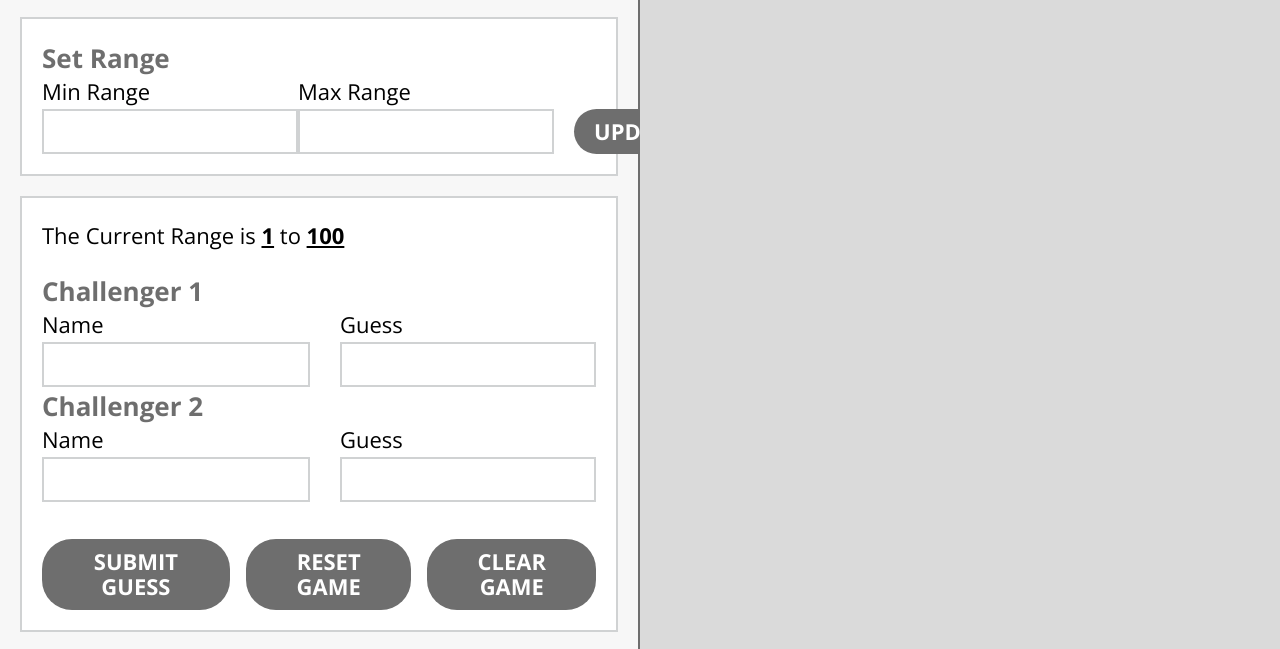
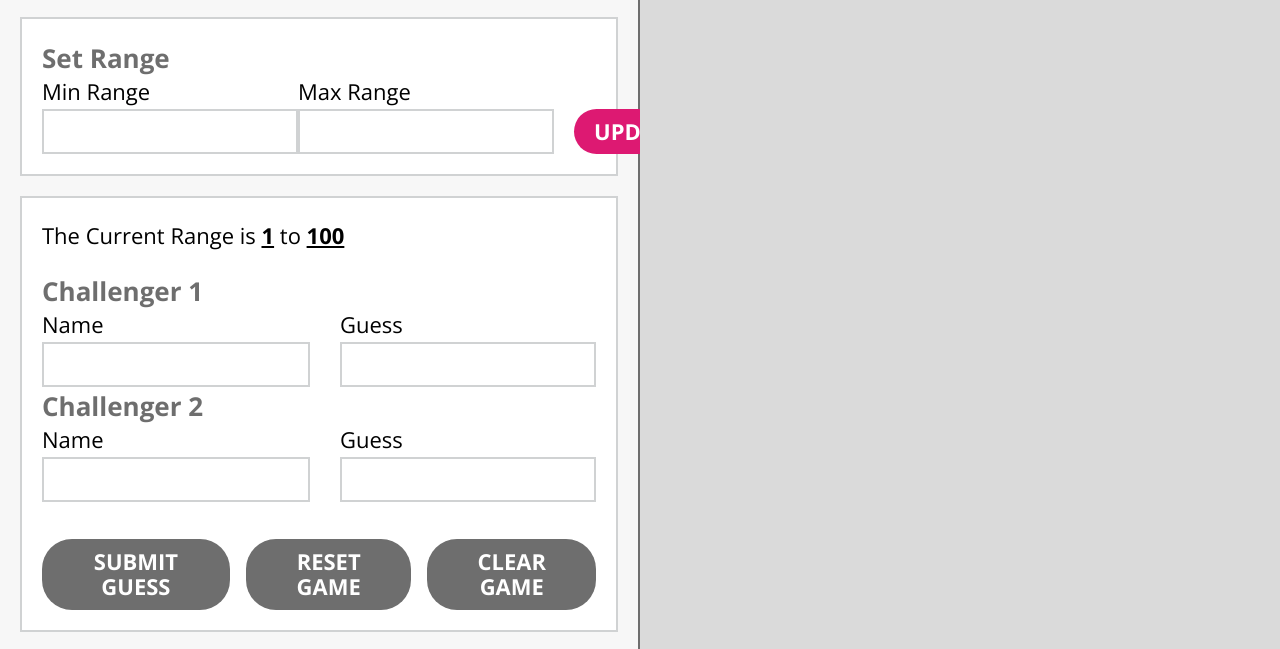
Before and after one commit to jacobogart/jb-rb-number-guesser, a plain HTML site: page index.html in a window 1280 px wide. In both pictures the pointer is over the button "UPDATE". Shown: the part 136-785 px from the top of the page. Drawn offline with nearby package versions, Linux system fonts and the light colour scheme.

Commit message:
Create button hover style

```diff
--- a/css/style.css
+++ b/css/style.css
@@ -99,11 +99,16 @@ input {
 button {
   background-color: #6E6E6E;
   color: #FFF;
+  cursor: pointer;
   border-radius: 30px;
   border-style: none;
   padding: 10px 20px;
   text-transform: uppercase;
   font-size: 22px;
+}
+
+button:hover {
+  background-color: #DD1972;
 }
 
 
```
